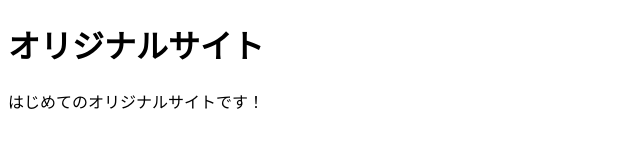
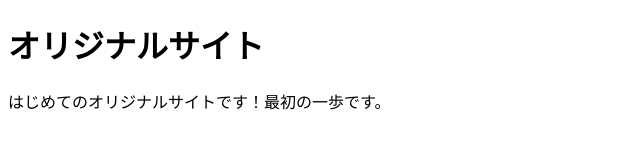
Before and after one commit to nao-1986/mysite, a plain HTML site: page index.html in a window 1280 px wide. Shown: the whole page, without its empty margins (0-640 px from the left). Drawn offline with Linux system fonts and the light colour scheme.

Commit message:
Add files via upload

```diff
--- a/index.html
+++ b/index.html
@@ -7,6 +7,6 @@
 </head>
 <body>
     <h1>オリジナルサイト</h1>
-    <p>はじめてのオリジナルサイトです！</p>
+    <p>はじめてのオリジナルサイトです！最初の一歩です。</p>
 </body>
 </html>
```
